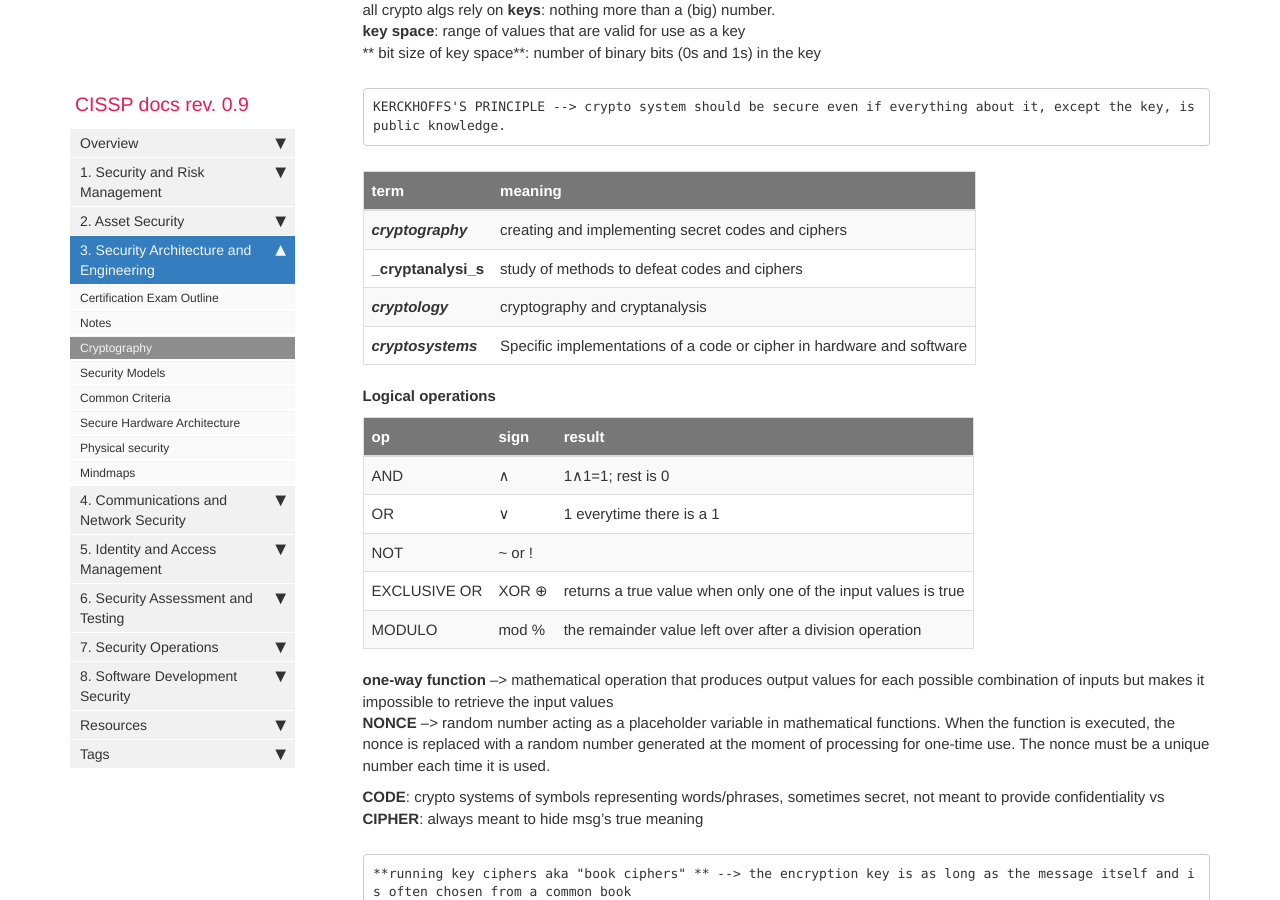
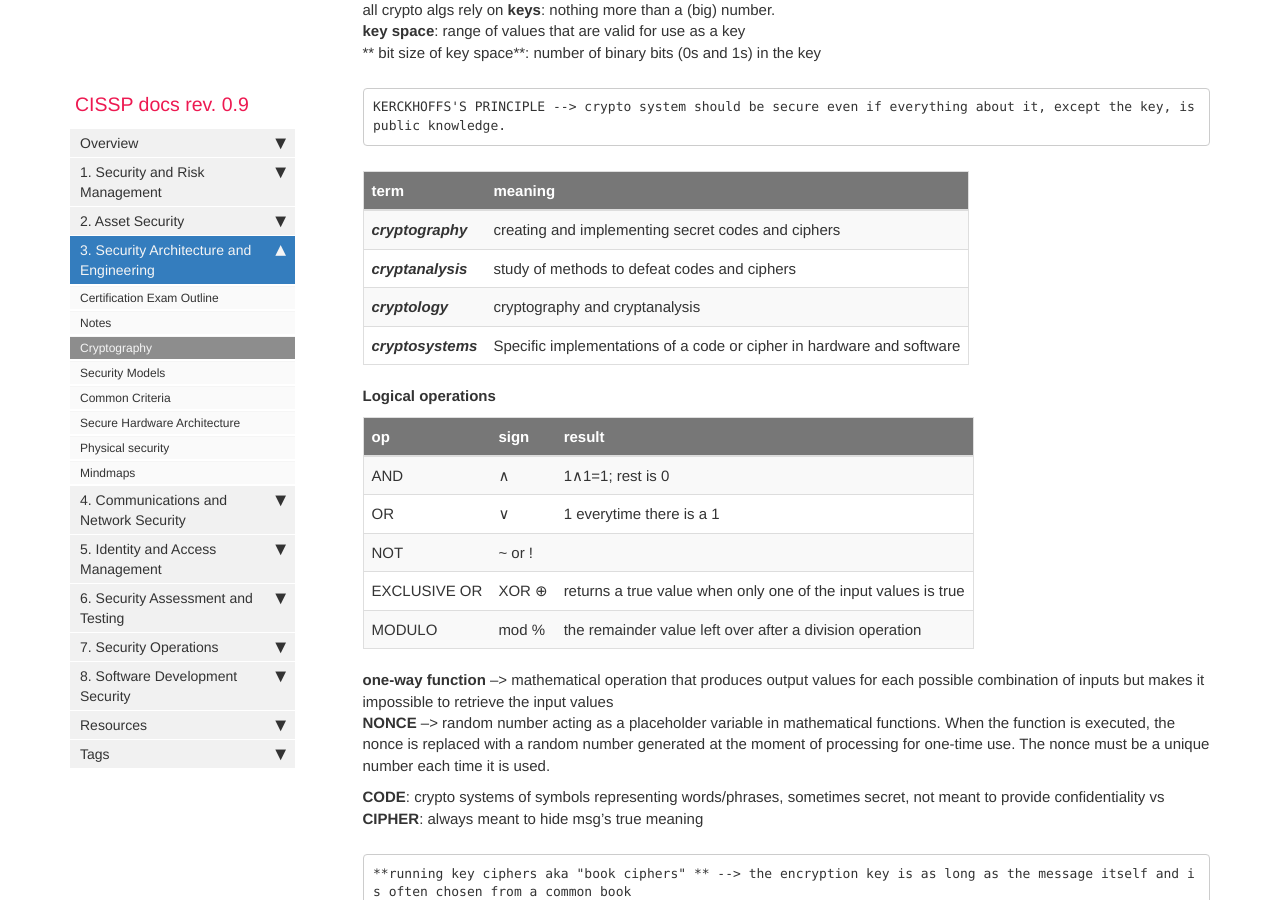
Before and after one commit to quaie/cissp, a Jekyll site: the page built from pages/mydoc/3_crypto.md, in a window 1280 px wide and 900 px high, scrolled down 685 px. Built offline with Jekyll 4.4.1, drawn with Linux system fonts in a browser that asks for light colours; comment, search, counter and statistics services are not loaded.

Commit message:
Update 3_crypto.md

```diff
--- a/pages/mydoc/3_crypto.md
+++ b/pages/mydoc/3_crypto.md
@@ -39,7 +39,7 @@ KERCKHOFFS'S PRINCIPLE --> crypto system should be secure even if everything abo
 |term|meaning|
 |-|-|
 |**_cryptography_**|creating and implementing secret codes and ciphers|
-|**_cryptanalysi_s**|study of methods to defeat codes and ciphers|
+|**_cryptanalysis_**|study of methods to defeat codes and ciphers|
 |**_cryptology_**|cryptography and cryptanalysis|
 |**_cryptosystems_**|Specific implementations of a code or cipher in hardware and software|
 
```
